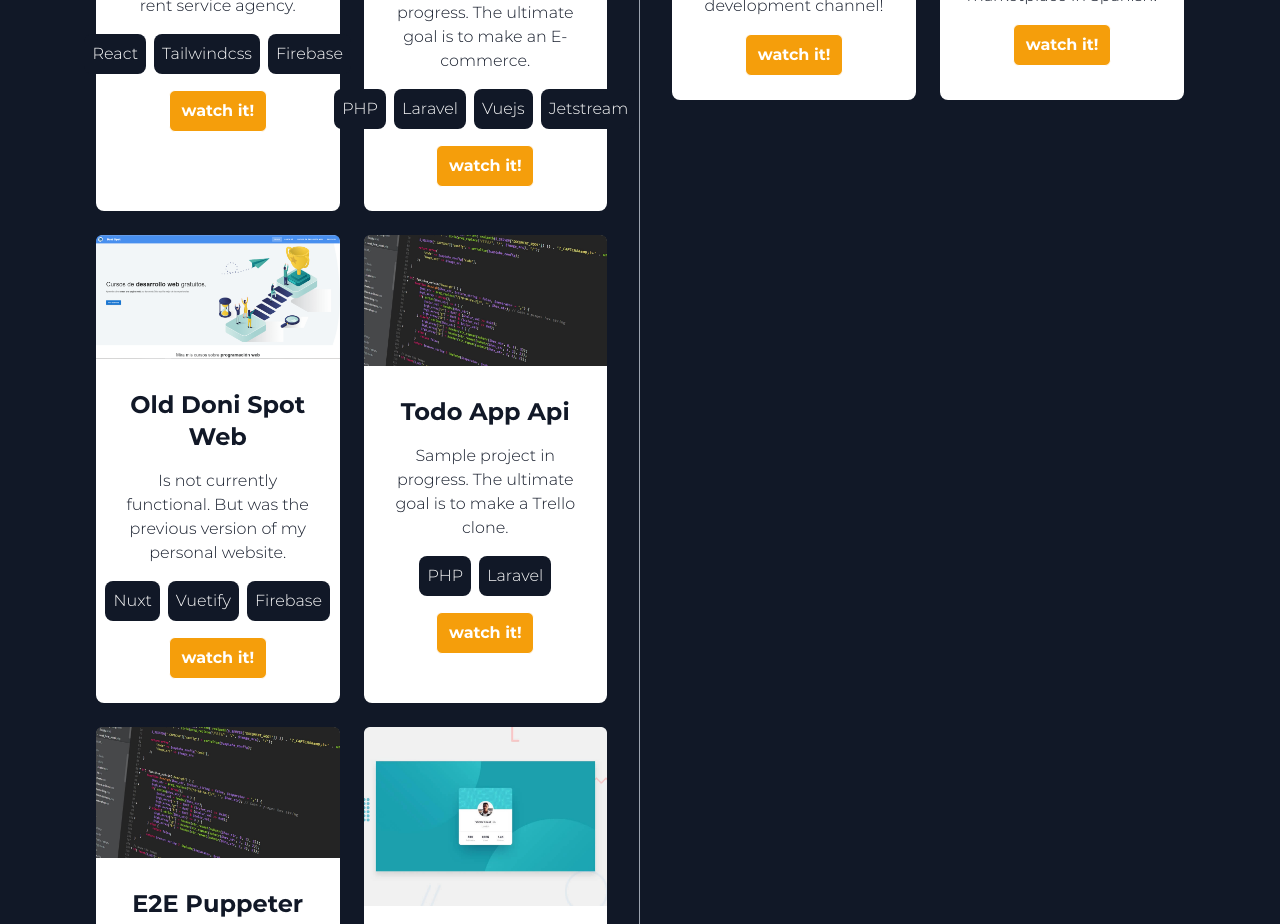
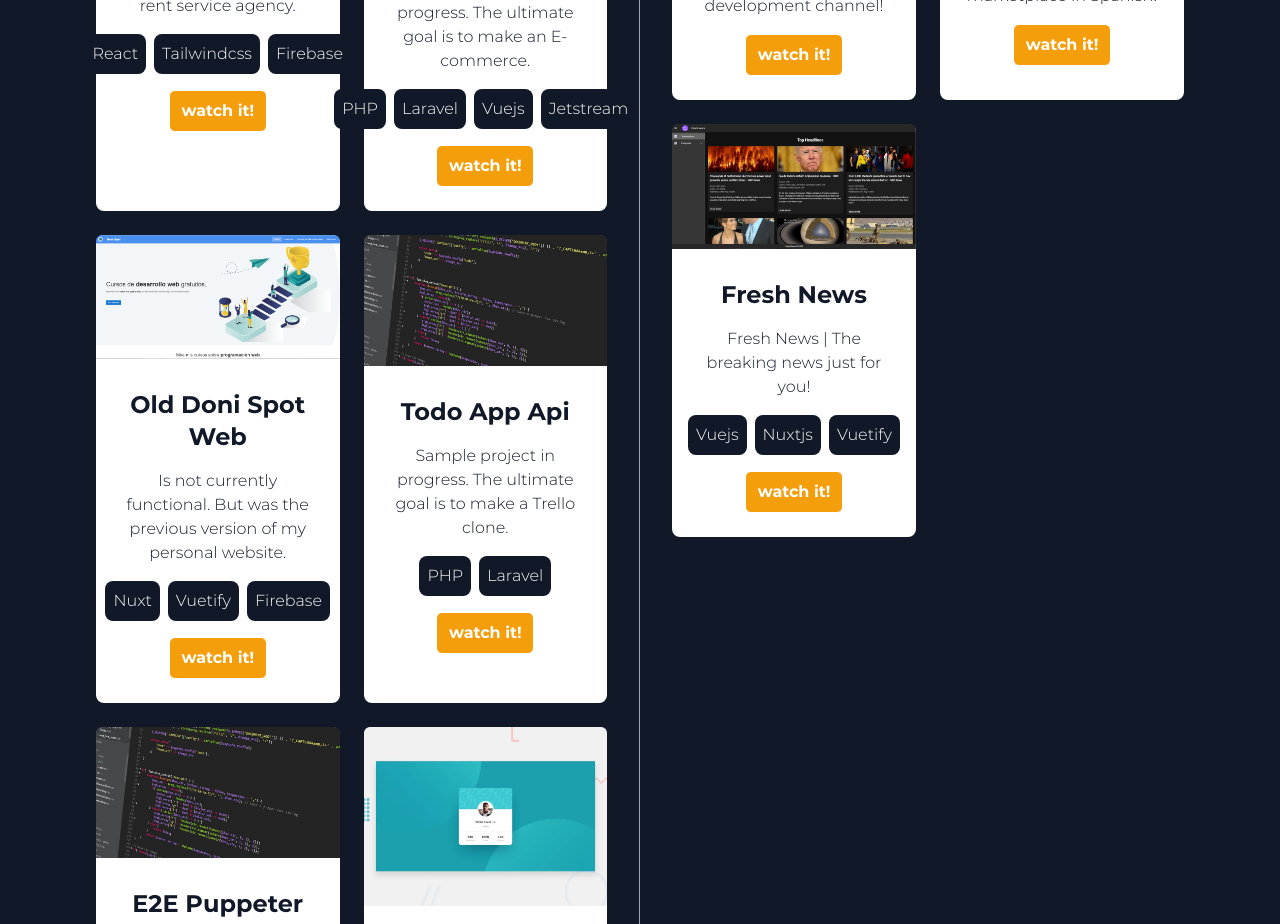
Before and after one commit to donihernandez/portfolio, a Next.js app: page / in a window 1280 px wide. Shown: the part 2340-3264 px from the top of the page. Built offline with nearby package versions, Linux system fonts and the light colour scheme.

Commit message:
new project added

```diff
--- a/pages/api/contact.ts
+++ b/pages/api/contact.ts
@@ -10,7 +10,7 @@ export default async function handler(req: NextApiRequest, res: NextApiResponse)
     const { email, subject, message, name } = req.body
 
     const msg = {
-        to: "contact@donihernandez.com",
+        to: "donihernandez003@gmail.com",
         from: email,
         subject,
         name,
--- a/pages/index.tsx
+++ b/pages/index.tsx
@@ -24,6 +24,7 @@ import Card_Profile from '../public/images/card_profile.jpg';
 import RentURide from '../public/images/RentURide.png';
 import Doni_Spot from '../public/images/Doni Spot.png';
 import Youtube from '../public/images/Youtube Channel.png';
+import Fresh from '../public/images/Fresh News.png';
 
 export default function Home() {
 
@@ -46,6 +47,13 @@ export default function Home() {
             background: Doni_Spot,
             url: "https://donispot.com",
             description: "Online courses marketplace in Spanish!"
+        },
+        {
+            name: "Fresh News",
+            background: Fresh,
+            url: "https://fresh-news.vercel.app/",
+            description: "Fresh News | The breaking news just for you!",
+            technologies: ['Vuejs', 'Nuxtjs', 'Vuetify']
         },
     ];
 
```
Also changed, not shown: public/images/Fresh News.PNG (added).
